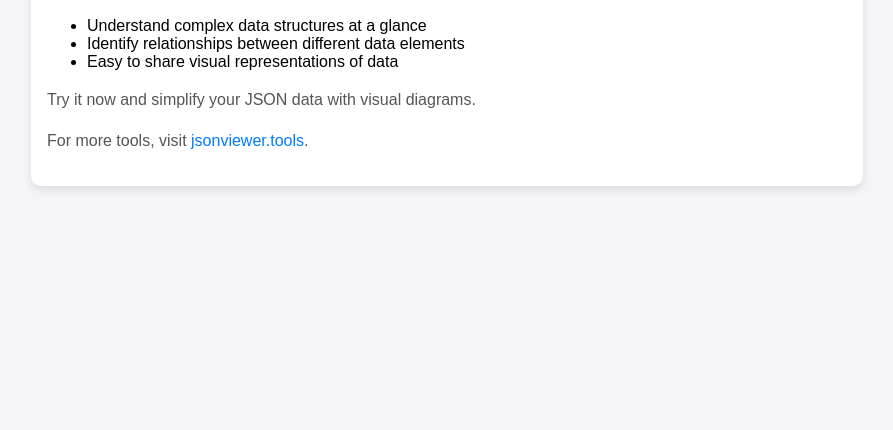
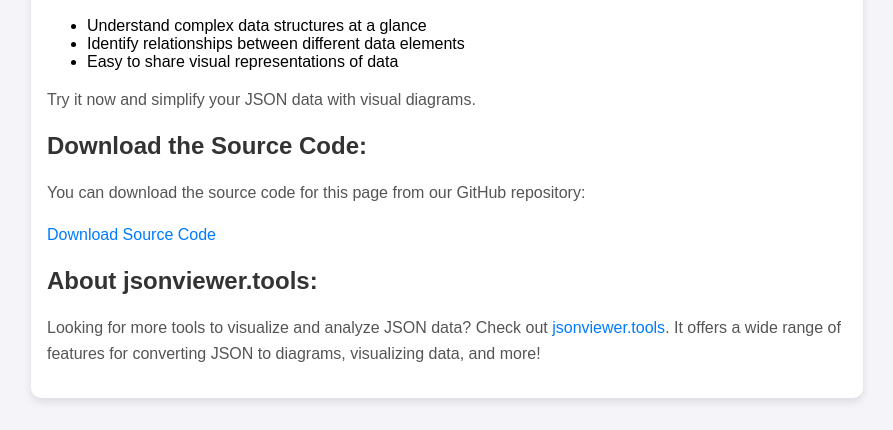
Before and after one commit to aidevtools/jsontodiagram, a plain HTML site: page index.html in a window 1280 px wide. Shown: the part 804-1234 px from the top of the page, without its empty margins (193-1086 px from the left). Before the commit the page ends 1022 px from the top, so only its background shows below. Drawn offline with Linux system fonts and the light colour scheme.

Commit message:
Update index.html

```diff
--- a/index.html
+++ b/index.html
@@ -7,7 +7,7 @@
   <meta name="description" content="Convert your JSON data to visual diagrams with our easy-to-use tool. Visualize your JSON as diagrams for better data understanding and analysis.">
   <meta name="keywords" content="JSON to Diagram, JSON visualization, Convert JSON, JSON diagram tool, JSON visualizer, Data visualization, Diagram maker, JSON schema visualization">
   <meta name="author" content="Your Name">
-  <link rel="canonical" href="https://yourgithubpage.github.io/json-to-diagram.html" />
+  <link rel="canonical" href="https://aidevtools.github.io/jsontodiagram/" />
   <style>
     body {
       font-family: Arial, sans-serif;
@@ -40,6 +40,9 @@
       color: #007bff;
       text-decoration: none;
     }
+    a:hover {
+      text-decoration: underline;
+    }
   </style>
 </head>
 <body>
@@ -62,7 +65,16 @@
 
     <p>Try it now and simplify your JSON data with visual diagrams.</p>
 
-    <p>For more tools, visit <a href="https://jsonviewer.tools" target="_blank" rel="noopener noreferrer">jsonviewer.tools</a>.</p>
+    <h2>Download the Source Code:</h2>
+    <p>You can download the source code for this page from our GitHub repository:</p>
+    <p>
+      <a href="https://aidevtools.github.io/jsontodiagram/" target="_blank" rel="noopener noreferrer">
+        Download Source Code
+      </a>
+    </p>
+
+    <h2>About jsonviewer.tools:</h2>
+    <p>Looking for more tools to visualize and analyze JSON data? Check out <a href="https://jsonviewer.tools" target="_blank" rel="noopener noreferrer">jsonviewer.tools</a>. It offers a wide range of features for converting JSON to diagrams, visualizing data, and more!</p>
   </div>
 </body>
 </html>
```
